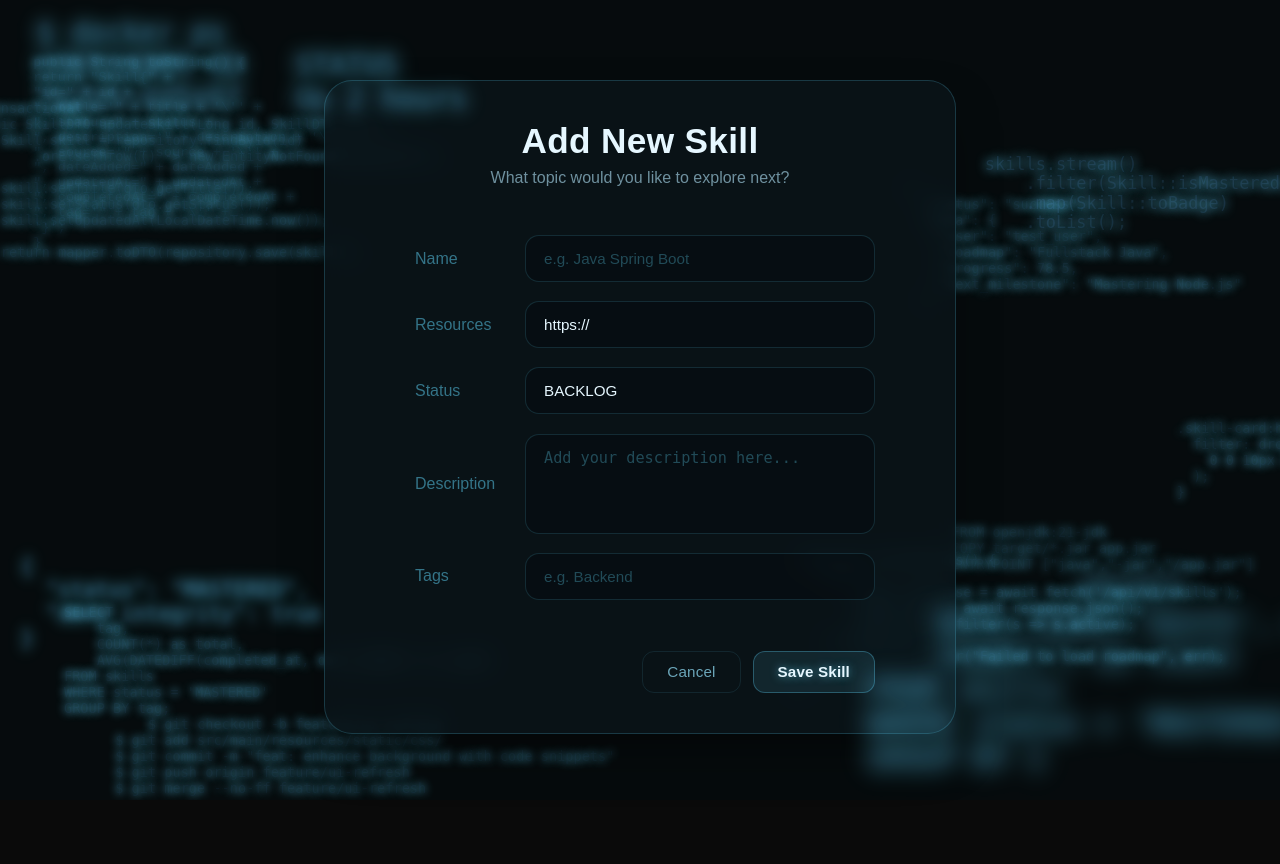
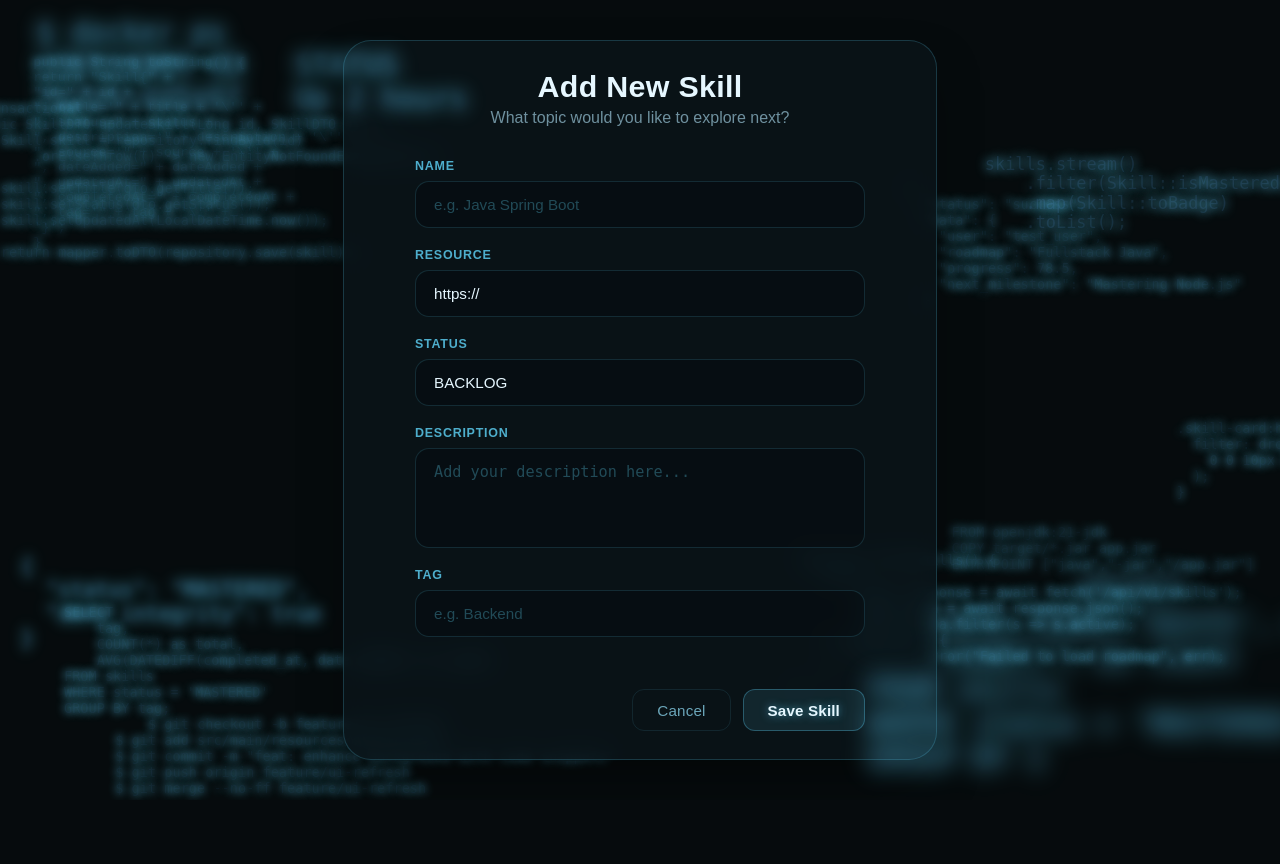
Before and after one commit to eeebbaandersson/dev-roadmap-skilltracker, a Spring Boot app: page /skills/new in a window 1280 px wide. After the commit the page ends 799 px from the top, so only its background shows below. Run offline with Spring Boot 4, Linux system fonts and the light colour scheme; a user stored in the database is signed in; some of the project's set-up classes (security, data sources, template engines, error pages and the like) are left out, and stand-ins take their place.

Commit message:
style: adjust create/update skill form to better match current app layout

```diff
--- a/src/main/resources/static/css/create-update.css
+++ b/src/main/resources/static/css/create-update.css
@@ -13,32 +13,32 @@ body {
     justify-content: center;
     align-items: center;
     min-height: 100vh;
-    padding: 2rem;
+    padding: 1.5rem;
+    box-sizing: border-box;
 }
-
 
 .form-card {
     background: rgba(10, 20, 25, 0.8);
     border: 1px solid rgba(96, 214, 250, 0.2);
     border-radius: 28px;
-    padding: 2.5rem;
-    max-width: 550px;
+    padding: 1.75rem 2.25rem;
+    max-width: 520px;
     width: 100%;
-    margin-top: -50px;
+    margin-top: 0;
     box-shadow: 0 25px 50px -12px rgba(0, 0, 0, 0.5);
     backdrop-filter: blur(12px);
 }
 
 .form-header {
     text-align: center;
-    margin-bottom: 3rem;
+    margin-bottom: 2rem;
     width: 100%;
     color: #e6f7ff;
 }
 
 .form-header h1 {
-    font-size: 2.2rem;
-    margin: 0 0 0.5rem 0;
+    font-size: 1.9rem;
+    margin: 0 0 0.35rem 0;
     letter-spacing: 0.01em;
     font-weight: 700;
     color: #e6f7ff;
@@ -57,20 +57,22 @@ form {
 }
 
 .form-row {
-    display: grid;
-    grid-template-columns: 80px 350px;
-    align-items: center;
-    gap: 30px;
+    display: flex;
+    flex-direction: column;
+    align-items: stretch;
+    gap: 8px;
     width: 100%;
     max-width: 450px;
-    margin-bottom: 1.2rem;
+    margin-bottom: 1rem;
 }
 
 label {
-    color: rgba(96, 214, 250, 0.5);
-    font-size: 1rem;
+    color: rgba(96, 214, 250, 0.8);
+    font-size: 0.78rem;
+    font-weight: 600;
+    text-transform: uppercase;
+    letter-spacing: 0.06em;
     text-align: left;
-    padding-top: 0;
 }
 
 .input-container {
@@ -89,8 +91,7 @@ input, select, textarea {
     -webkit-appearance: none;
     appearance: none;
     box-sizing: border-box;
-
-
+    margin-bottom: 0.25rem;
 }
 
 textarea {
@@ -143,7 +144,7 @@ input:focus, select:focus, textarea:focus {
     gap: 0.75rem;
     margin-top: 2rem;
     width: 100%;
-    max-width: 470px;
+    max-width: 450px;
     margin-left: auto;
     margin-right: auto;
     box-sizing: border-box;
--- a/src/main/resources/templates/skills/create.html
+++ b/src/main/resources/templates/skills/create.html
@@ -28,7 +28,7 @@
             </div>
 
             <div class="form-row">
-                <label for="source">Resources</label>
+                <label for="source">Resource</label>
                 <div class="input-container">
                     <input type="url" id="source" th:field="*{source}" placeholder="https://...">
                     <span class="error-text" th:if="${#fields.hasErrors('source')}" th:errors="*{source}"></span>
@@ -55,7 +55,7 @@
             </div>
 
                 <div class="form-row">
-                    <label for="tag">Tags</label>
+                    <label for="tag">Tag</label>
                     <div class="input-container">
                         <input type="text" id="tag" th:field="*{tag}" placeholder="e.g. Backend"
                                th:classappend="${#fields.hasErrors('tag')} ? 'is-invalid' : ''">
--- a/src/main/resources/templates/skills/update.html
+++ b/src/main/resources/templates/skills/update.html
@@ -28,7 +28,7 @@
             </div>
 
             <div class="form-row">
-                <label for="source">Resources</label>
+                <label for="source">Resource</label>
                 <div class="input-container">
                     <input type="url" id="source" th:field="*{source}" placeholder="https://...">
                     <span class="error-text" th:if="${#fields.hasErrors('source')}" th:errors="*{source}"></span>
@@ -55,7 +55,7 @@
             </div>
 
             <div class="form-row">
-                <label for="tag">Tags</label>
+                <label for="tag">Tag</label>
                 <div class="input-container">
                     <input type="text" id="tag" th:field="*{tag}" placeholder="e.g. Backend"
                            th:classappend="${#fields.hasErrors('tag')} ? 'is-invalid' : ''">
--- a/src/main/resources/templates/users/account.html
+++ b/src/main/resources/templates/users/account.html
@@ -63,8 +63,6 @@
     <p class="signup-link" style="margin-top: 20px;">
         <a th:href="@{/skills}">← Back to RoadMap</a>
     </p>
-
-    <span class="rocket-icon"></span>
 </div>
 
 </body>
--- a/src/main/resources/templates/users/login.html
+++ b/src/main/resources/templates/users/login.html
@@ -45,8 +45,6 @@
             Don't have an account? <a th:href="@{/signup}">Sign up</a>
         </p>
     </form>
-
-    <span class="rocket-icon"></span>
 </div>
 
 </body>
--- a/src/main/resources/templates/users/signup.html
+++ b/src/main/resources/templates/users/signup.html
@@ -45,9 +45,6 @@
             Already have an account? <a th:href="@{/login}">Login</a>
         </p>
     </form>
-
-    <span class="rocket-icon"></span>
-
 </div>
 
 </body>
```
Also changed, not shown: src/main/resources/static/css/home.css (+4 -18 lines), src/main/resources/static/css/login-signup.css (+0 -15 lines), src/main/resources/templates/skills/home.html (+7 -3 lines).
